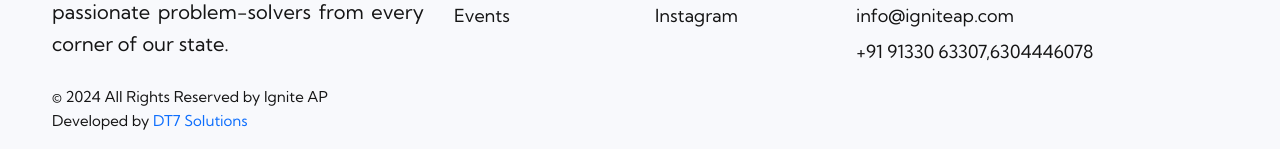
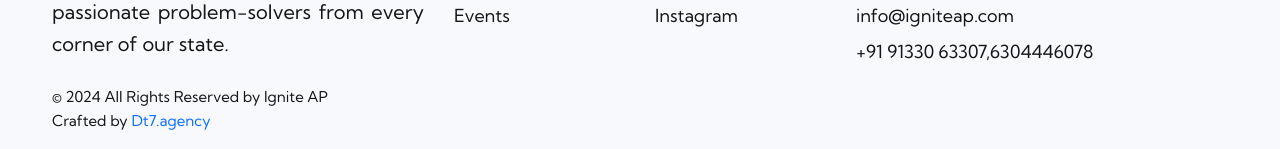
Before and after one commit to DT7Solutions/ignit-ap, a Django app: page /about/ in a window 1280 px wide. Shown: the part 5112-5261 px from the top of the page. Run offline with Django 4.2, Linux system fonts and the light colour scheme; some libraries are stand-ins or nearby versions.

Commit message:
changes done

```diff
--- a/igniteap/templates/uifiles/base.html
+++ b/igniteap/templates/uifiles/base.html
@@ -165,7 +165,7 @@
                                     <script>
                                         document.write(new Date().getFullYear())
                                     </script>
-                                    All Rights Reserved by Ignite AP <br> Developed by <a href="https://dt7solutions.com/" target="_blank">DT7 Solutions</a>
+                                    All Rights Reserved by Ignite AP <br> Crafted by <a href="https://dt7.agency/" target="_blank">Dt7.agency</a>
                                 </p>
                             </div>
                         </div>
```
